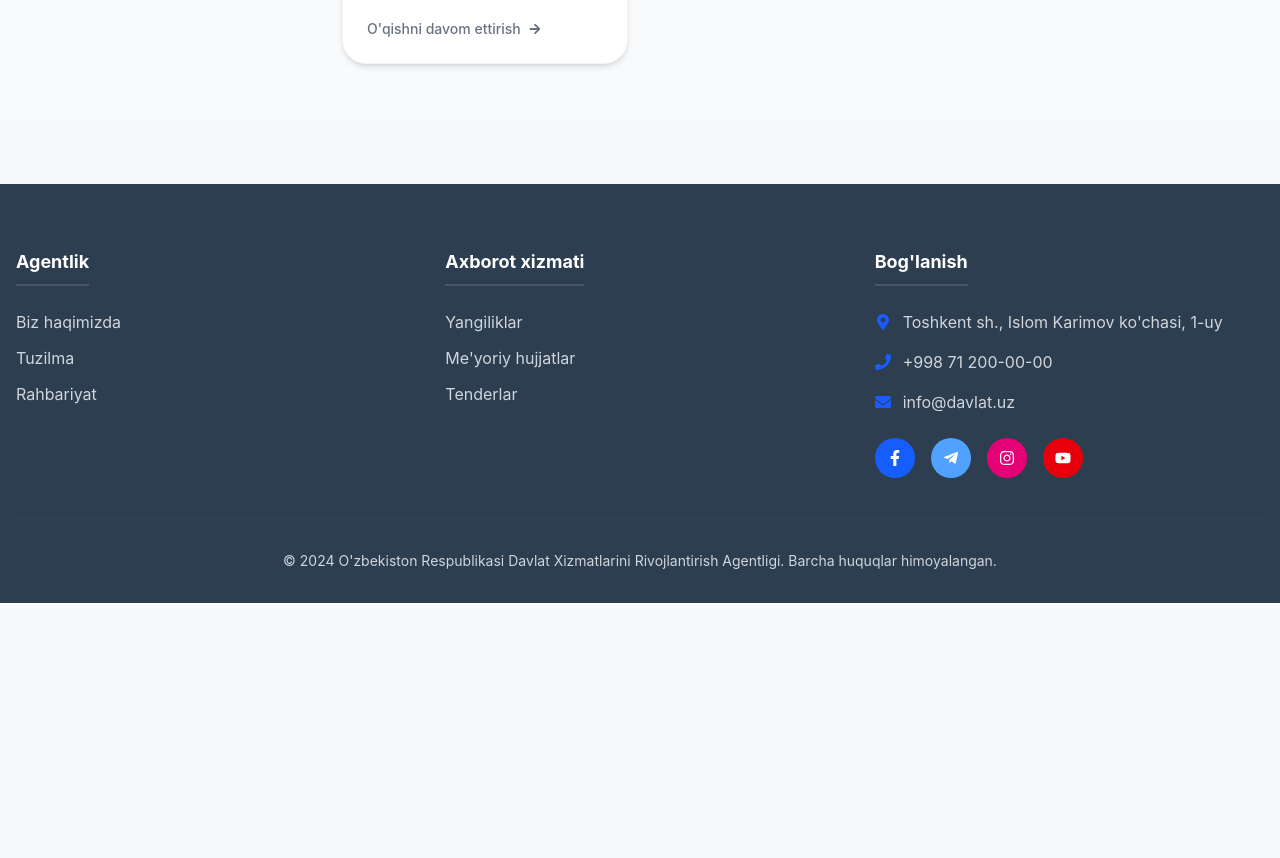
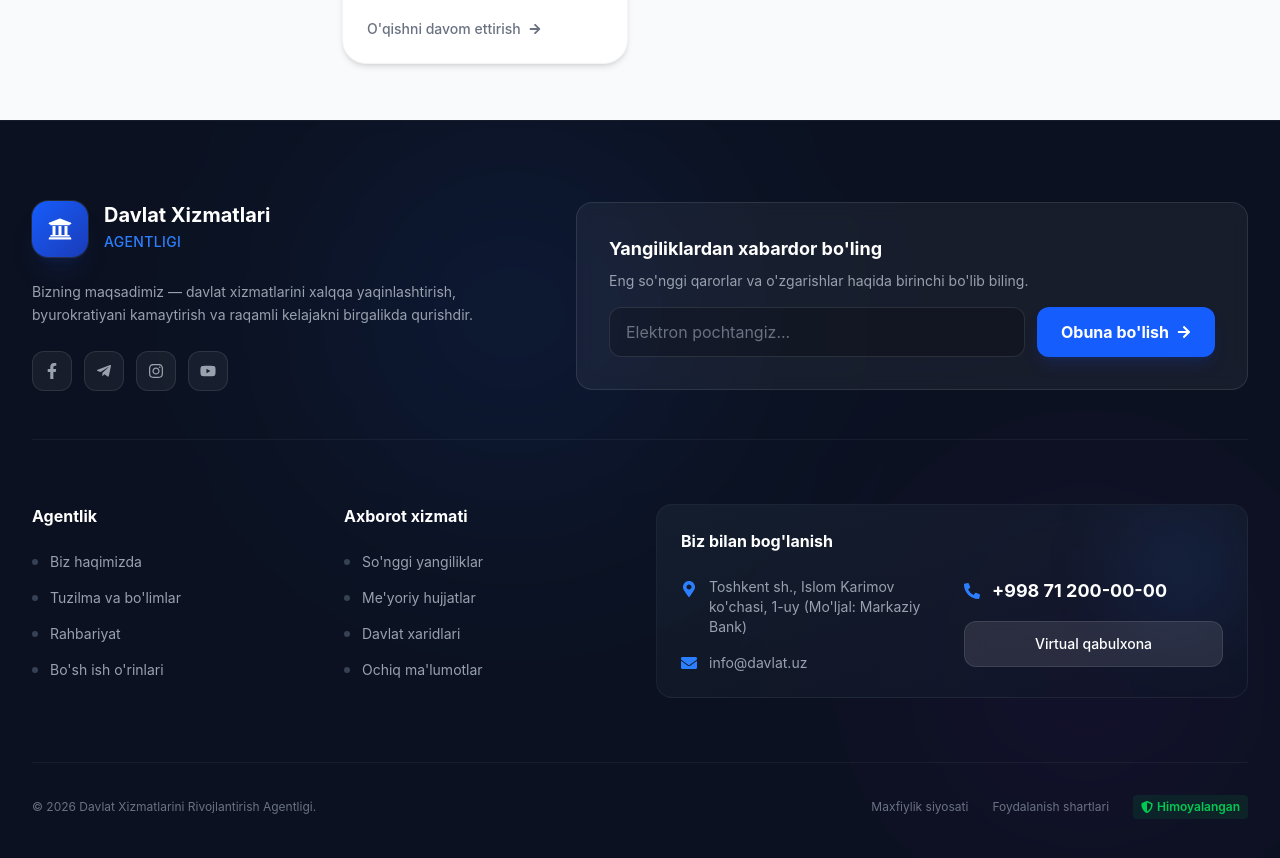
Before and after one commit to Muslimceek/O-zbekiston-Davlat-Boshqaruvi-Agentligi, a React (Vite) app: page / in a window 1280 px wide. Shown: the part 886-1744 px from the top of the page. Before the commit the page ends 1489 px from the top, so only its background shows below. Built offline with nearby package versions, Linux system fonts and the light colour scheme.

Commit message:
Update Footer.jsx

```diff
--- a/src/components/Layout/Footer.jsx
+++ b/src/components/Layout/Footer.jsx
@@ -1,71 +1,150 @@
 import React from 'react';
 import { Link } from 'react-router-dom';
-import { FaMapMarkerAlt, FaPhone, FaEnvelope, FaFacebookF, FaTelegramPlane, FaInstagram, FaYoutube } from 'react-icons/fa';
+import { FaMapMarkerAlt, FaPhoneAlt, FaEnvelope, FaFacebookF, FaTelegramPlane, FaInstagram, FaYoutube, FaUniversity, FaArrowRight, FaShieldAlt } from 'react-icons/fa';
+
+// --- 1. ATOMIC COMPONENTS (Pure CSS Performance) ---
+
+const SocialButton = ({ icon, href, colorClass, label }) => (
+    <a
+        href={href}
+        aria-label={label}
+        className={`w-10 h-10 rounded-xl bg-white/5 border border-white/10 flex items-center justify-center text-gray-400 transition-all duration-300 hover:-translate-y-1 hover:text-white hover:shadow-lg hover:shadow-${colorClass}/20 ${colorClass}`}
+    >
+        {icon}
+    </a>
+);
+
+const FooterLink = ({ to, children }) => (
+    <li>
+        <Link to={to} className="group flex items-center gap-3 text-gray-400 hover:text-blue-400 transition-colors duration-200">
+            <span className="w-1.5 h-1.5 rounded-full bg-gray-700 group-hover:bg-blue-500 group-hover:scale-125 transition-all duration-300"></span>
+            <span className="group-hover:translate-x-1 transition-transform duration-200">{children}</span>
+        </Link>
+    </li>
+);
+
+// --- 2. MAIN FOOTER COMPONENT ---
 
 const Footer = () => {
     return (
-        <footer className="bg-secondary text-gray-300 mt-16 pt-16 pb-8">
-            <div className="container mx-auto px-4">
-                <div className="grid grid-cols-1 md:grid-cols-3 gap-10 mb-10">
+        <footer className="relative bg-[#0B1120] text-gray-400 pt-20 pb-10 overflow-hidden border-t border-white/5">
+
+            {/* AMBIENT GLOW EFFECTS (Elite Design Touch) */}
+            <div className="absolute top-0 left-1/4 w-96 h-96 bg-blue-600/10 rounded-full blur-[120px] pointer-events-none mix-blend-screen"></div>
+            <div className="absolute bottom-0 right-0 w-96 h-96 bg-purple-600/5 rounded-full blur-[100px] pointer-events-none mix-blend-screen"></div>
+
+            <div className="container mx-auto px-4 lg:px-8 max-w-7xl relative z-10">
+
+                {/* TOP SECTION: CTA & BRANDING */}
+                <div className="grid grid-cols-1 lg:grid-cols-12 gap-12 mb-16 border-b border-white/5 pb-12">
+
+                    {/* Brand Column (Left) */}
+                    <div className="lg:col-span-5 space-y-6">
+                        <div className="flex items-center gap-4">
+                            <div className="w-14 h-14 bg-gradient-to-br from-blue-600 to-blue-800 text-white rounded-2xl flex items-center justify-center text-2xl shadow-xl shadow-blue-900/20 ring-1 ring-white/10">
+                                <FaUniversity />
+                            </div>
+                            <div>
+                                <h2 className="text-white font-bold text-xl leading-none mb-1">Davlat Xizmatlari</h2>
+                                <span className="text-blue-500 font-medium text-sm tracking-wide uppercase">Agentligi</span>
+                            </div>
+                        </div>
+                        <p className="text-gray-400 text-sm leading-relaxed max-w-md">
+                            Bizning maqsadimiz — davlat xizmatlarini xalqqa yaqinlashtirish, byurokratiyani kamaytirish va raqamli kelajakni birgalikda qurishdir.
+                        </p>
+                        <div className="flex gap-3">
+                            <SocialButton icon={<FaFacebookF />} href="#" colorClass="hover:bg-[#1877F2]" label="Facebook" />
+                            <SocialButton icon={<FaTelegramPlane />} href="#" colorClass="hover:bg-[#229ED9]" label="Telegram" />
+                            <SocialButton icon={<FaInstagram />} href="#" colorClass="hover:bg-gradient-to-br hover:from-purple-500 hover:to-pink-500" label="Instagram" />
+                            <SocialButton icon={<FaYoutube />} href="#" colorClass="hover:bg-[#FF0000]" label="Youtube" />
+                        </div>
+                    </div>
+
+                    {/* Newsletter / Quick CTA (Right - Optional but High Value) */}
+                    <div className="lg:col-span-7 flex flex-col justify-center lg:items-end">
+                        <div className="bg-white/5 border border-white/10 rounded-2xl p-6 md:p-8 w-full max-w-2xl backdrop-blur-sm">
+                            <h3 className="text-white font-bold text-lg mb-2">Yangiliklardan xabardor bo'ling</h3>
+                            <p className="text-sm text-gray-400 mb-4">Eng so'nggi qarorlar va o'zgarishlar haqida birinchi bo'lib biling.</p>
+                            <form className="flex flex-col sm:flex-row gap-3">
+                                <input
+                                    type="email"
+                                    placeholder="Elektron pochtangiz..."
+                                    className="flex-1 bg-black/20 border border-white/10 rounded-xl px-4 py-3 text-white placeholder-gray-500 focus:outline-none focus:border-blue-500 focus:ring-1 focus:ring-blue-500 transition-all"
+                                />
+                                <button className="bg-blue-600 hover:bg-blue-500 text-white font-bold py-3 px-6 rounded-xl transition-all shadow-lg shadow-blue-900/30 flex items-center justify-center gap-2">
+                                    Obuna bo'lish <FaArrowRight size={14} />
+                                </button>
+                            </form>
+                        </div>
+                    </div>
+                </div>
+
+                {/* MAIN GRID LINKS */}
+                <div className="grid grid-cols-1 md:grid-cols-2 lg:grid-cols-4 gap-10 lg:gap-8 mb-16">
 
                     {/* Col 1 */}
                     <div>
-                        <h4 className="text-white text-lg font-bold mb-6 border-b-2 border-gray-600 pb-2 inline-block">Agentlik</h4>
-                        <ul className="space-y-3">
-                            <li><Link to="/about" className="hover:text-white transition-colors hover:pl-2 duration-300 block">Biz haqimizda</Link></li>
-                            <li><Link to="/structure" className="hover:text-white transition-colors hover:pl-2 duration-300 block">Tuzilma</Link></li>
-                            <li><Link to="/leadership" className="hover:text-white transition-colors hover:pl-2 duration-300 block">Rahbariyat</Link></li>
+                        <h4 className="text-white font-bold text-base mb-6">Agentlik</h4>
+                        <ul className="space-y-4 text-sm">
+                            <FooterLink to="/about">Biz haqimizda</FooterLink>
+                            <FooterLink to="/structure">Tuzilma va bo'limlar</FooterLink>
+                            <FooterLink to="/leadership">Rahbariyat</FooterLink>
+                            <FooterLink to="/vacancies">Bo'sh ish o'rinlari</FooterLink>
                         </ul>
                     </div>
 
                     {/* Col 2 */}
                     <div>
-                        <h4 className="text-white text-lg font-bold mb-6 border-b-2 border-gray-600 pb-2 inline-block">Axborot xizmati</h4>
-                        <ul className="space-y-3">
-                            <li><Link to="/news" className="hover:text-white transition-colors hover:pl-2 duration-300 block">Yangiliklar</Link></li>
-                            <li><Link to="/documents" className="hover:text-white transition-colors hover:pl-2 duration-300 block">Me'yoriy hujjatlar</Link></li>
-                            <li><a href="#" className="hover:text-white transition-colors hover:pl-2 duration-300 block">Tenderlar</a></li>
+                        <h4 className="text-white font-bold text-base mb-6">Axborot xizmati</h4>
+                        <ul className="space-y-4 text-sm">
+                            <FooterLink to="/news">So'nggi yangiliklar</FooterLink>
+                            <FooterLink to="/documents">Me'yoriy hujjatlar</FooterLink>
+                            <FooterLink to="/tenders">Davlat xaridlari</FooterLink>
+                            <FooterLink to="/open-data">Ochiq ma'lumotlar</FooterLink>
                         </ul>
                     </div>
 
-                    {/* Col 3 */}
-                    <div>
-                        <h4 className="text-white text-lg font-bold mb-6 border-b-2 border-gray-600 pb-2 inline-block">Bog'lanish</h4>
-                        <ul className="space-y-4">
-                            <li className="flex items-start gap-3">
-                                <FaMapMarkerAlt className="mt-1 text-primary" />
-                                <span>Toshkent sh., Islom Karimov ko'chasi, 1-uy</span>
-                            </li>
-                            <li className="flex items-center gap-3">
-                                <FaPhone className="text-primary" />
-                                <span>+998 71 200-00-00</span>
-                            </li>
-                            <li className="flex items-center gap-3">
-                                <FaEnvelope className="text-primary" />
-                                <span>info@davlat.uz</span>
-                            </li>
-                        </ul>
+                    {/* Col 3 & 4 Combined: CONTACTS (Expanded) */}
+                    <div className="md:col-span-2 bg-gradient-to-br from-gray-800/50 to-gray-900/50 border border-white/5 rounded-2xl p-6 relative group overflow-hidden">
+                        <div className="absolute top-0 right-0 w-32 h-32 bg-blue-500/10 rounded-full blur-2xl group-hover:bg-blue-500/20 transition-all duration-700"></div>
 
-                        <div className="flex gap-4 mt-6">
-                            <a href="#" className="w-10 h-10 bg-blue-600 rounded-full flex items-center justify-center text-white hover:bg-blue-700 transition">
-                                <FaFacebookF />
-                            </a>
-                            <a href="#" className="w-10 h-10 bg-blue-400 rounded-full flex items-center justify-center text-white hover:bg-blue-500 transition">
-                                <FaTelegramPlane />
-                            </a>
-                            <a href="#" className="w-10 h-10 bg-pink-600 rounded-full flex items-center justify-center text-white hover:bg-pink-700 transition">
-                                <FaInstagram />
-                            </a>
-                            <a href="#" className="w-10 h-10 bg-red-600 rounded-full flex items-center justify-center text-white hover:bg-red-700 transition">
-                                <FaYoutube />
-                            </a>
+                        <h4 className="text-white font-bold text-base mb-6 relative z-10">Biz bilan bog'lanish</h4>
+
+                        <div className="grid sm:grid-cols-2 gap-6 relative z-10">
+                            <div className="space-y-4">
+                                <div className="flex items-start gap-3">
+                                    <FaMapMarkerAlt className="text-blue-500 mt-1 shrink-0" />
+                                    <span className="text-sm">Toshkent sh., Islom Karimov ko'chasi, 1-uy (Mo'ljal: Markaziy Bank)</span>
+                                </div>
+                                <div className="flex items-center gap-3">
+                                    <FaEnvelope className="text-blue-500 shrink-0" />
+                                    <a href="mailto:info@davlat.uz" className="text-sm hover:text-white transition">info@davlat.uz</a>
+                                </div>
+                            </div>
+
+                            <div className="space-y-4">
+                                <div className="flex items-center gap-3">
+                                    <FaPhoneAlt className="text-blue-500 shrink-0" />
+                                    <span className="text-white font-bold text-lg">+998 71 200-00-00</span>
+                                </div>
+                                <Link to="/appeals" className="inline-flex items-center justify-center w-full py-3 px-4 rounded-xl bg-white/10 hover:bg-white/20 text-white text-sm font-medium transition backdrop-blur-md border border-white/10 group-hover:border-blue-500/30">
+                                    Virtual qabulxona
+                                </Link>
+                            </div>
                         </div>
                     </div>
-
                 </div>
 
-                <div className="border-t border-gray-700 pt-8 text-center text-sm">
-                    <p>&copy; 2024 O'zbekiston Respublikasi Davlat Xizmatlarini Rivojlantirish Agentligi. Barcha huquqlar himoyalangan.</p>
+                {/* BOTTOM BAR */}
+                <div className="flex flex-col md:flex-row justify-between items-center gap-4 pt-8 border-t border-white/5 text-xs text-gray-500">
+                    <p>&copy; 2026 Davlat Xizmatlarini Rivojlantirish Agentligi.</p>
+                    <div className="flex gap-6 items-center">
+                        <Link to="/privacy" className="hover:text-white transition">Maxfiylik siyosati</Link>
+                        <Link to="/terms" className="hover:text-white transition">Foydalanish shartlari</Link>
+                        <div className="flex items-center gap-1 text-green-500 bg-green-500/10 px-2 py-1 rounded">
+                            <FaShieldAlt /> <span className="font-semibold">Himoyalangan</span>
+                        </div>
+                    </div>
                 </div>
             </div>
         </footer>
```
